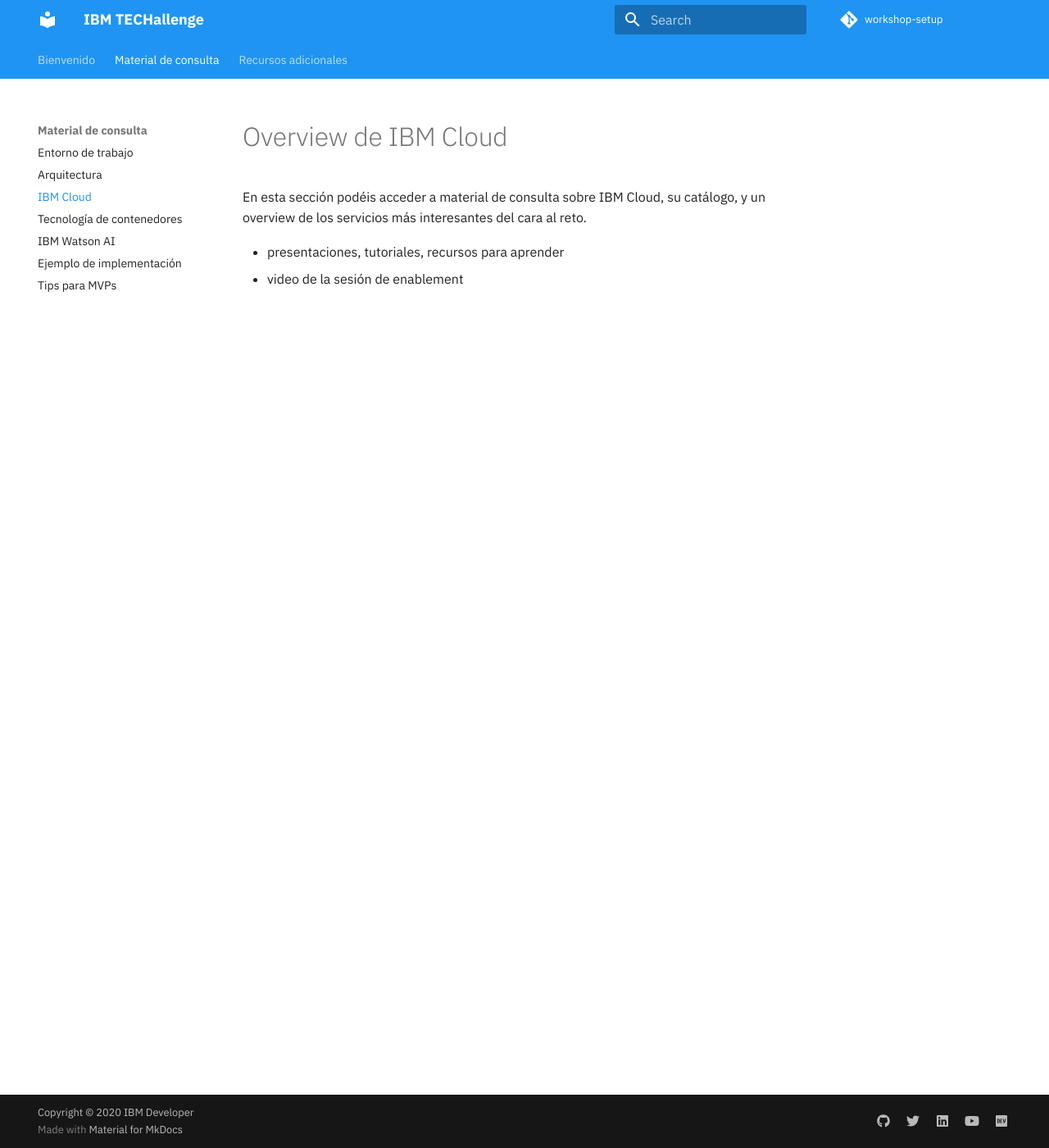
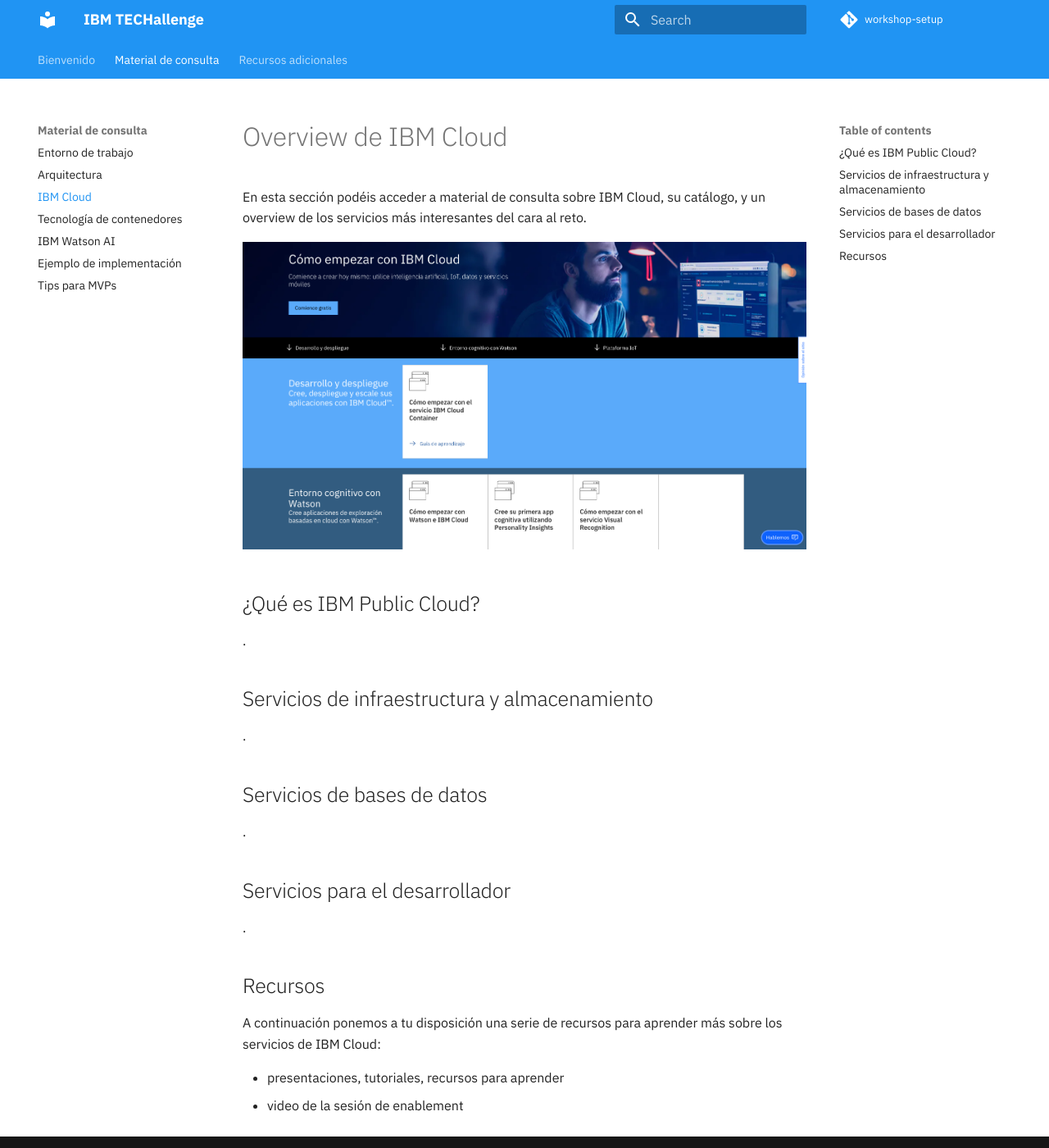
Before and after one commit to IBM/ibm-techallenge-spain, an MkDocs documentation site: the page built from docs/ibmcloud/README.md, in a window 1280 px wide and 1400 px high. Shown: the whole window at 82% size. Built offline with MkDocs 1.6.1 and Material for MkDocs 9.7.7, drawn with Linux system fonts in a browser that asks for light colours; comment, search, counter and statistics services are not loaded.

Commit message:
Update readme

```diff
--- a/docs/ibmcloud/README.md
+++ b/docs/ibmcloud/README.md
@@ -2,5 +2,24 @@
 
 En esta sección podéis acceder a material de consulta sobre IBM Cloud, su catálogo, y un overview de los servicios más interesantes del cara al reto.
 
+![IBM Cloud](../images/ibmcloud-start.png)
+
+## ¿Qué es IBM Public Cloud?
+
+.
+## Servicios de infraestructura y almacenamiento
+
+.
+## Servicios de bases de datos
+
+.
+## Servicios para el desarrollador
+
+.
+
+## Recursos
+
+A continuación ponemos a tu disposición una serie de recursos para aprender más sobre los servicios de IBM Cloud:
+
 * presentaciones, tutoriales, recursos para aprender
 * video de la sesión de enablement
```
Also changed, not shown: docs/README.md (+1 -1 lines), docs/images/ibmcloud-start.png (added), docs/images/techallenge-front.jpg (added).
